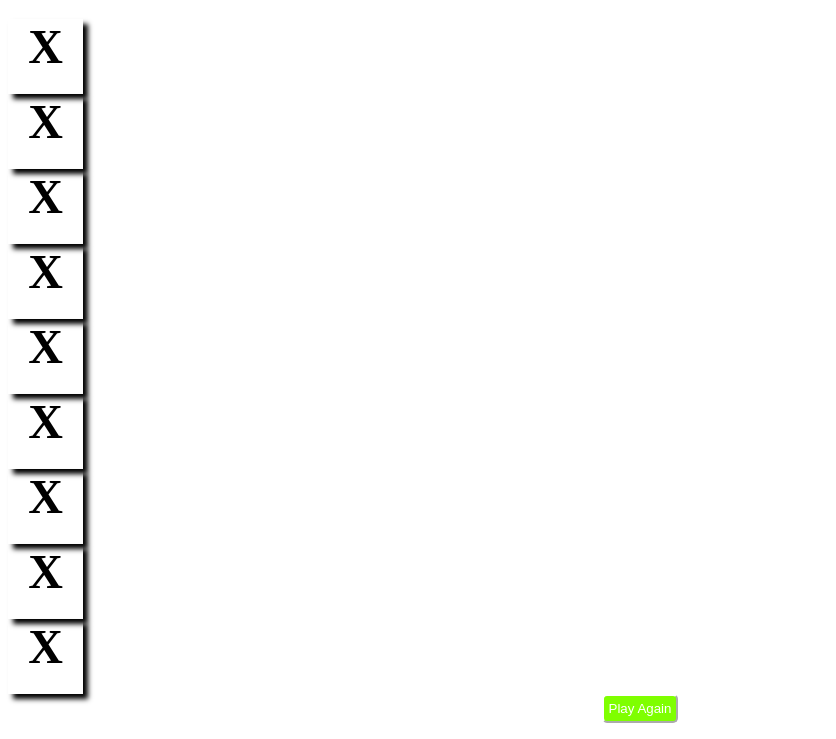
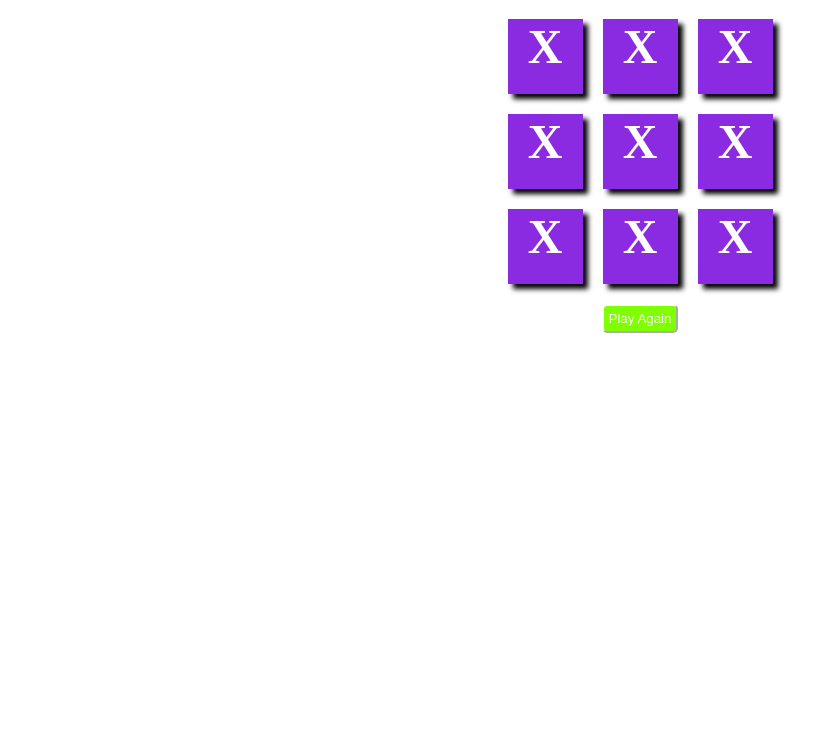
Before and after one commit to HizkiaJoyIvan/tic-tac-toe, a website with bundled scripts: page index.html in a window 1280 px wide. Shown: the part 61-800 px from the top of the page, without its empty margins (0-836 px from the left). Built offline with nearby package versions, Linux system fonts and the light colour scheme.

Commit message:
Third commit

```diff
--- a/index.ts
+++ b/index.ts
@@ -1,7 +1,16 @@
 const board = document.querySelector('.game-container') as HTMLElement
+
+function listenBoard(): void {
+    board.addEventListener('click', () => runGame)
+}
 
 function main(): void {
     createBoard()
+    listenBoard()
+}
+
+function runGame(e: Event): void {
+    console.log("Board clicked")
 }
 
 function createBoard(): void {
--- a/style.css
+++ b/style.css
@@ -2,6 +2,14 @@ h1 {
     font-size: 2rem;
     font-weight: 500;
     text-align: center;
+}
+
+.game-container {
+    display: grid;
+    grid-template-columns: 75px 75px 75px;
+    justify-content: center;
+    gap: 20px;
+    margin-bottom: 20px;
 }
 
 .box {
@@ -9,6 +17,8 @@ h1 {
     height: 75px;
     display: flex;
     justify-content: center;
+    color: white;
+    background-color: blueviolet;
     box-shadow: 5px 5px 5px black;
     font-size: 3rem;
     font-weight: 900;
```
